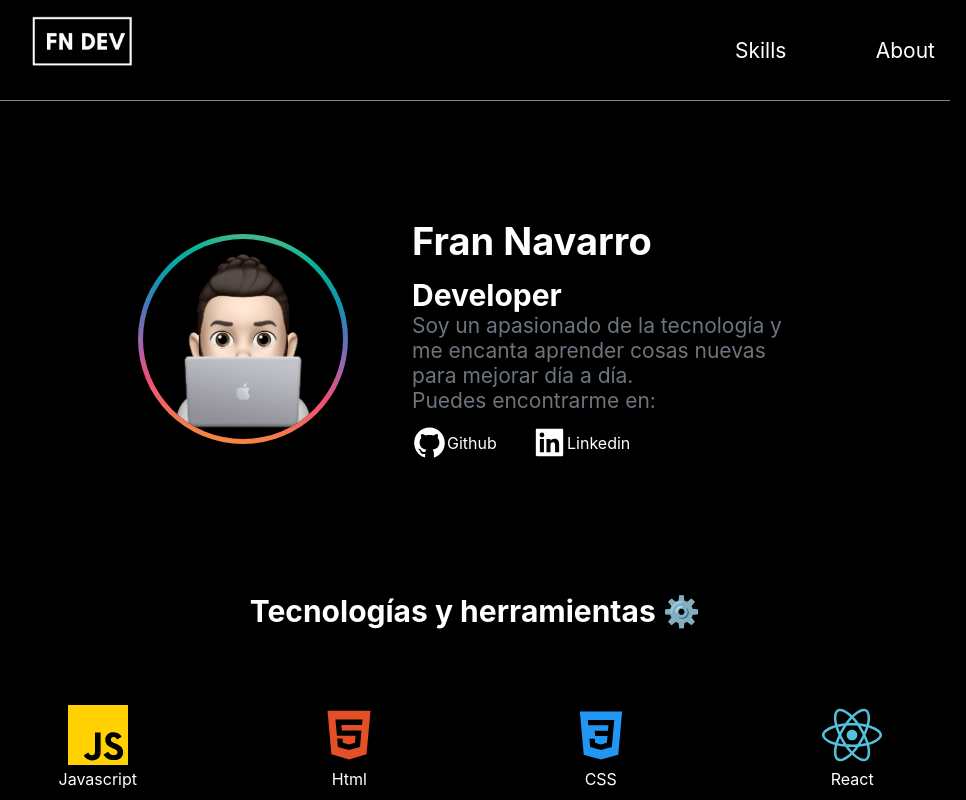
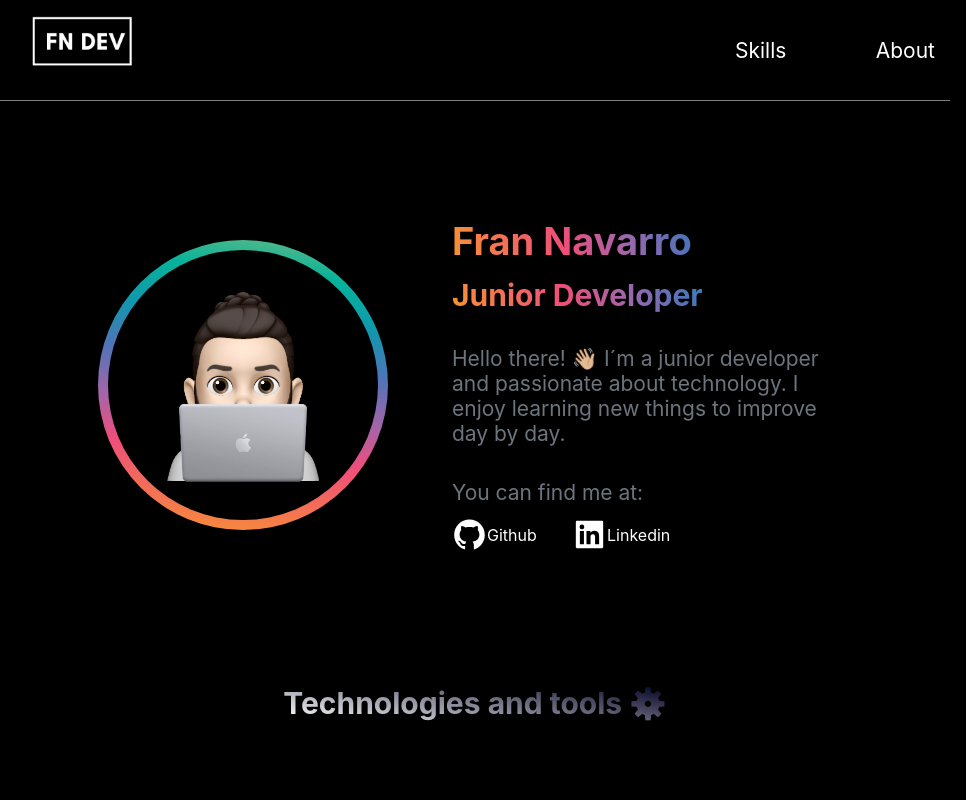
Before and after one commit to frannav/fn-portfolio, a Next.js app: page / in a window 1280 px wide. Shown: the top 800 px of the page, without its empty margins (165-1131 px from the left). Built offline with nearby package versions, Linux system fonts and the light colour scheme.

Commit message:
Add some linear-gradient colors

```diff
--- a/components/Hero/index.js
+++ b/components/Hero/index.js
@@ -3,6 +3,7 @@ import LinkIcon from '../ui/LinkIcon'
 import {
   AiFillGithub, AiFillLinkedin
 } from 'react-icons/ai'
+
 
 const Container = styled.div`
   display: flex;
@@ -20,10 +21,16 @@ const Content = styled.div`
 
   & h2,h4 {
     padding-top: .8rem;
-    color: ${props => props.theme.dark.fontColor};
+    /* color: #fff; */
+    background: #ccc;
+    background: linear-gradient(70deg, #f79533, #f37055, #ef4e7b, #a166ab, #5073b8, #1098ad, #07b39b, #6fba82);
+    -webkit-text-fill-color: transparent;
+    -webkit-background-clip: text;
+
   }
 
   & p {
+    padding-top: 2.1rem;
     color: #6c757d;
   }
   & div {
@@ -41,7 +48,7 @@ export default function Hero({myAvatar, title, subtitle, paragraph}) {
           <h2>{title}</h2>
           <h4>{subtitle}</h4>
           <p>{paragraph}</p>
-          <p>Puedes encontrarme en:</p>
+          <p>You can find me at:</p>
           <div>
             <LinkIcon icon={< AiFillGithub size='35px' color='white'/>} href='#' text='Github'/>
             <LinkIcon icon={< AiFillLinkedin size='35px' color='white'/>} href='#' text='Linkedin'/>
--- a/components/Nav/index.js
+++ b/components/Nav/index.js
@@ -11,9 +11,9 @@ const Container = styled.nav`
   align-items: center;
   border-bottom: 1px solid grey;
   height: 100px;
-  background-color: ${props => props.theme.dark.bg};
+  background-color: #000;
   z-index: 1;
-  color: ${props => props.theme.dark.fontColor};
+  color: #fff;
 `
 
 const Wrapper = styled.div`
@@ -24,6 +24,7 @@ const Wrapper = styled.div`
   align-items: center;
   flex-wrap: wrap;
   padding-right: 15px;
+
 `
 
 export default function Nav() {
--- a/components/ui/Avatar/index.js
+++ b/components/ui/Avatar/index.js
@@ -3,8 +3,8 @@ import styled from 'styled-components'
 
 const Container = styled.div`
   display: flex;
-  width: 210px;
-  height: 210px;
+  width: 290px;
+  height: 290px;
   border-radius: 50%;
   justify-content: center;
   align-items: center;
@@ -13,18 +13,15 @@ const Container = styled.div`
 `
 
 const Wrapper = styled.div`
-  width: 200px;
-  height: 200px;
+  width: 270px;
+  height: 270px;
+  display: flex;
   justify-content: center;
   align-items: center;
   border-radius: 50%;
   overflow: hidden;
   background: black;
   transition: .3s;
-  &:hover {
-    background: linear-gradient(7deg, #f79533, #f37055, #ef4e7b, #a166ab, #5073b8, #1098ad, #07b39b, #6fba82);
-    transition: .3s;
-  }
 `
 
 export default function Avatar() {
@@ -32,7 +29,7 @@ export default function Avatar() {
     <>
       <Container>
         <Wrapper>
-          <Image src='/animoji2.png' height='200px' width='200px'/>
+          <Image src='/animoji2.png' height='220px' width='220px'/>
         </Wrapper>
       </Container>
     </>
--- a/components/ui/Icon/index.js
+++ b/components/ui/Icon/index.js
@@ -4,8 +4,8 @@ const Container = styled.div`
   display: flex;
   justify-content: center;
   align-items: center;
-  width: 60px;
-  height: 60px;
+  width: 110px;
+  height: 110px;
   transition: .3s;
   &:hover {
     transform: scale(1.2)
@@ -14,7 +14,7 @@ const Container = styled.div`
   & div {
     text-align: center;
     text-transform: capitalize;
-    color: ${props => props.theme.dark.fontColor};
+    color: #fff;
   }
 `
 
--- a/components/ui/LinkIcon/index.js
+++ b/components/ui/LinkIcon/index.js
@@ -12,7 +12,7 @@ const Container = styled.div`
     justify-content: space-around;
     align-items: center;
     font-size: 16px;
-    color: ${props => props.theme.dark.fontColor};
+    color: #fff;
   }
 `
 
--- a/components/ui/TitleSection/index.js
+++ b/components/ui/TitleSection/index.js
@@ -7,6 +7,13 @@ const Container = styled.div`
   align-items: center;
   margin-top: 7.5rem;
   margin-bottom: 5.5rem;
+  & h4 {
+    background: #ccc;
+    background: linear-gradient(10deg, #fff, #002);
+    -webkit-text-fill-color: transparent;
+    -webkit-background-clip: text;
+
+  }
 `
 
 export default function TitleSection({ title}) {
--- a/pages/_app.js
+++ b/pages/_app.js
@@ -1,5 +1,5 @@
 import { ThemeProvider } from 'styled-components'
-import { GlobalStyle, theme } from '../styles/GlobalStyles';
+import { GlobalStyle, lightTheme, darkTheme } from '../styles/GlobalStyles';
 
 
 export default function App({ Component, pageProps }) {
@@ -7,8 +7,8 @@ export default function App({ Component, pageProps }) {
 
   return (
     <>
-      <GlobalStyle />
-      <ThemeProvider theme={theme}>
+      <ThemeProvider theme={darkTheme}>
+        <GlobalStyle />
         <Component {...pageProps} />
       </ThemeProvider>
     </>
--- a/pages/index.js
+++ b/pages/index.js
@@ -1,7 +1,7 @@
 import { AiFillHtml5 } from 'react-icons/ai'
 import { DiCss3, DiGit, DiVisualstudio } from 'react-icons/di'
 import { SiStyledComponents, SiJavascript } from 'react-icons/si'
-import { FaReact, FaNode, FaDocker, FaPython, FaJava, FaPhp } from 'react-icons/fa'
+import { FaReact, FaNode, FaDocker, FaPython, FaJava, FaPhp, FaWordpress } from 'react-icons/fa'
 import { SiNextDotJs } from 'react-icons/si'
 import Avatar from '../components/ui/Avatar'
 import Grid from '../components/ui/Grid'
@@ -10,6 +10,7 @@ import Nav from '../components/Nav'
 import Hero from '../components/Hero'
 import Footer from '../components/Footer'
 import TitleSection from '../components/ui/TitleSection'
+
 
 export default function Home() {
 
@@ -20,22 +21,23 @@ export default function Home() {
       <Hero
         myAvatar={<Avatar />}
         title='Fran Navarro'
-        subtitle='Developer'
-        paragraph='Soy un apasionado de la tecnología y me encanta aprender cosas nuevas para mejorar día a día.'
+        subtitle='Junior Developer'
+        paragraph='Hello there! 👋🏼  I´m a junior developer and passionate about technology. I enjoy learning new things to improve day by day.'
       />
       <span id='skills'></span>
-      <TitleSection title={<h4>Tecnologías y herramientas  ⚙️</h4>} />
+      <TitleSection title={<h4>Technologies and tools  ⚙️</h4>} />
       <Grid>
         <Icon icon={< SiJavascript size='60px' color='#ffd100' style={{'backgroundColor': '#000'}}/>} text='Javascript'/>
-        <Icon icon={< AiFillHtml5 size='60px' color='#e34f26'/>} text='Html'/>
-        <Icon icon={< DiCss3 size='60px' color='#2196F3'/>} text='CSS'/>
+        <Icon icon={< AiFillHtml5 size='60px' color='#e34f26' />} text='Html'/>
+        <Icon icon={< DiCss3 size='60px' color='#2196F3' /> } text='CSS'/>
         <Icon icon={< FaReact size='60px' color='#53C1DE'/>} text='React'/>
         <Icon icon={< SiNextDotJs size='60px' color='#fff'/>} text='Next'/>
         <Icon icon={< SiStyledComponents size='60px' color='#D6B199'/>} text='Styled-Components'/>
         <Icon icon={< FaNode size='60px' color='#fff'/>} text='Nodejs'/>
         <Icon icon={< FaDocker size='60px' color='#0466c8'/>} text='Docker'/>
         <Icon icon={< DiGit size='60px' color='#DE4C36'/>} text='Git & Github'/>
-        <Icon icon={< DiVisualstudio size='60px' color='#0179cb'/>} text='Git & Github'/>
+        <Icon icon={< DiVisualstudio size='60px' color='#0179cb'/>} text='Visual Studio Code'/>
+        <Icon icon={< FaWordpress size='60px' color='#1c6189'/>} text='Wordpress'/>
         <Icon icon={< FaPython size='60px' color='#fff'/>} text='Python'/>
         <Icon icon={< FaJava size='60px' color='#e34f26'/>} text='Java'/>
         <Icon icon={< FaPhp size='60px' color='#fff' style={{ backgroundColor: '#657CCF', borderRadius: '25%'}}/>} text='PHP'/>
--- a/styles/GlobalStyles.js
+++ b/styles/GlobalStyles.js
@@ -1,28 +1,28 @@
 import { createGlobalStyle } from 'styled-components';
 
-export const theme = {
-    light: {
-        bg: '#fff',
-        fontColor: '#000'
-    },
+export const lightTheme = {
+    body: "#fff",
+    fontColor: "#000",
+}
 
-    dark: {
-        bg: '#000',
-        fontColor: '#fff'
-    }
-}
+export const darkTheme = {
+    body: "#000",
+    fontColor: "#fff",
+};
 
 
 export const GlobalStyle = createGlobalStyle`
     html {
         box-sizing: border-box;
         font-family: -apple-system, BlinkMacSystemFont, 'Segoe UI', Roboto, Oxygen, Ubuntu, Cantarell, 'Open Sans', 'Helvetica Neue', sans-serif;
+        scroll-behavior: smooth;
     }
 
     body {
         margin: 0 auto;
         max-width: 950px;
-        background-color: #000;
+        /* background-color: #000; */
+        background-color: ${(props) => props.theme.body};
     }
 
     h1,
```
